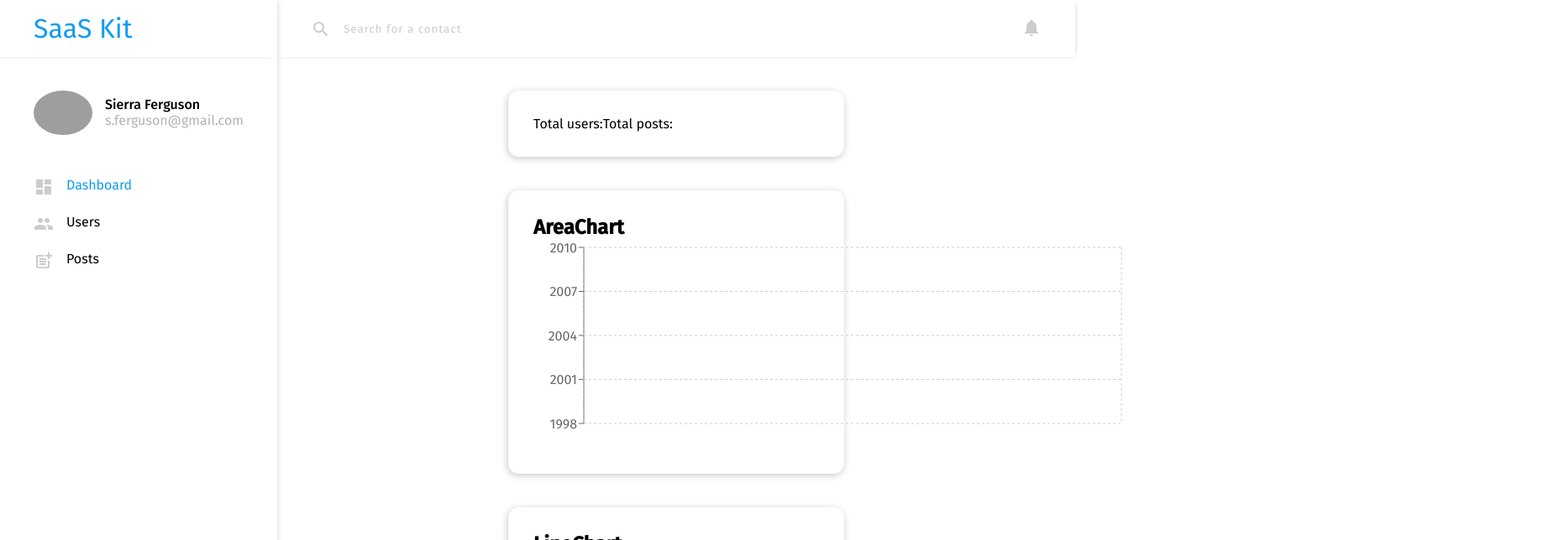
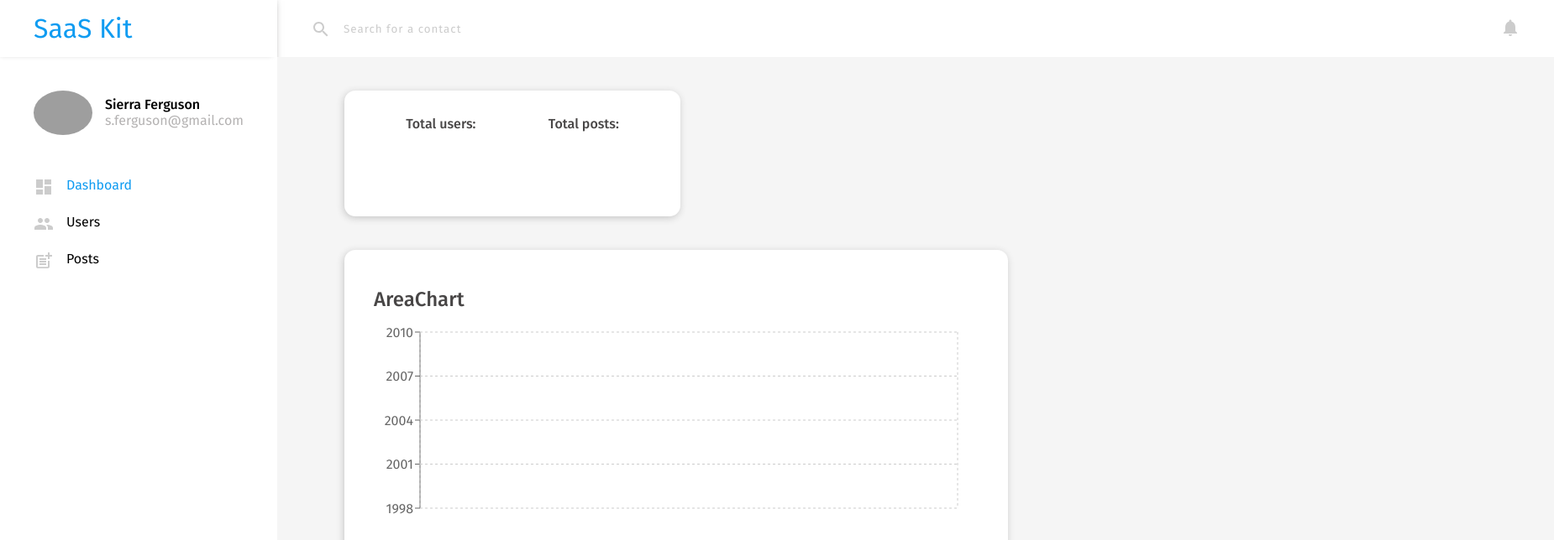
Before and after one commit to Victoria-Sirghii/dashboard, a React (Create React App) app: page /dashboard in a window 1280 px wide. Shown: the top 644 px of the page at 84% size, 1850 px wide, since content can reach past the window. Built offline with nearby package versions, Linux system fonts and the light colour scheme; no server answers; grey boxes are pictures that could not be loaded.

Commit message:
edited and added some changes

```diff
--- a/src/components/Dashboard/Content/Options/Posts.tsx
+++ b/src/components/Dashboard/Content/Options/Posts.tsx
@@ -1,10 +1,10 @@
-import { axios } from "api";
 import { useMutation, useQuery, useQueryClient } from "react-query";
 import { useState } from "react";
 import { Link, useParams } from "react-router-dom";
 import EditIcon from "@material-ui/icons/Edit";
 import ArrowDropDownIcon from "@material-ui/icons/ArrowDropDown";
 import DeleteIcon from "@material-ui/icons/Delete";
+import { axios } from "api";
 import { NewPost, IdParams } from "types/types";
 
 export const Posts: React.FC = () => {
@@ -16,9 +16,9 @@ export const Posts: React.FC = () => {
 
   const { data, isLoading } = useQuery(["post", page], async () => {
     const { data } = await axios.get("unknown?page=" + page);
-    const pages = Math.ceil(data.total / data.per_page)
-    const newArray:any[] = [] = Array.from({length: pages}, (x,i) => i + 1);
-    setTotalPages(newArray)
+    const pages = Math.ceil(data.total / data.per_page);
+    const newArray: any[] = Array.from({ length: pages }, (x, i) => i + 1);
+    setTotalPages(newArray);
     return data.data;
   });
 
@@ -30,9 +30,9 @@ export const Posts: React.FC = () => {
       },
     }
   );
-  const handlePage = (index:any) => {
-    setPage(index)
-  }
+  const handlePage = (index: any) => {
+    setPage(index);
+  };
 
   const editHandler = (post: any) => {
     setEditPost(post);
@@ -102,10 +102,11 @@ export const Posts: React.FC = () => {
             <button
               key={index}
               className="page-btn btn"
-                onClick={() => handlePage(index+1)}
+              onClick={() => handlePage(index + 1)}
             >
               {index + 1}
-              </button>)
+            </button>
+          );
         })}
       </div>
     </div>
--- a/src/components/Dashboard/Content/Options/Users.tsx
+++ b/src/components/Dashboard/Content/Options/Users.tsx
@@ -1,13 +1,12 @@
-import { axios } from "api";
 import { useQuery, useMutation, useQueryClient } from "react-query";
+import { useState } from "react";
 import { Link } from "react-router-dom";
 import EditIcon from "@material-ui/icons/Edit";
 import ArrowDropDownIcon from "@material-ui/icons/ArrowDropDown";
 import DeleteIcon from "@material-ui/icons/Delete";
-import { useState } from "react";
+import { axios } from "api";
 import { Modal } from "components";
 import { NewUser } from "types/types";
-
 
 export const Users: React.FC = () => {
   const [page, setPage] = useState(1);
@@ -27,19 +26,13 @@ export const Users: React.FC = () => {
     setIsModalOpen(false);
   };
 
-  const {
-    data = [],
-    isLoading,
-  } = useQuery(
-    ["users", page],
-    async () => {
+  const { data = [], isLoading } = useQuery(["users", page], async () => {
     const { data } = await axios.get("users?page=" + page);
-      const pages = Math.ceil(data.total / data.per_page)
-      const newArray:any[] = [] = Array.from({length: pages}, (x,i) => i + 1);
-      setTotalPages(newArray)
+    const pages = Math.ceil(data.total / data.per_page);
+    const newArray: any[] = Array.from({ length: pages }, (x, i) => i + 1);
+    setTotalPages(newArray);
     return data.data;
-    }
-  );
+  });
 
   const mutation = useMutation(
     (userId: string) => axios.delete(`/users/${userId}`),
@@ -55,9 +48,9 @@ export const Users: React.FC = () => {
     setIsModalOpen(true);
   };
 
-  const handlePage = (index:any) => {
-    setPage(index)
-  }
+  const handlePage = (index: any) => {
+    setPage(index);
+  };
 
   if (isLoading) {
     return <h1>Loading...</h1>;
@@ -130,10 +123,11 @@ export const Users: React.FC = () => {
             <button
               key={index}
               className="page-btn btn"
-            onClick={() => handlePage(index+1)}
+              onClick={() => handlePage(index + 1)}
             >
               {index + 1}
-          </button>)
+            </button>
+          );
         })}
       </div>
     </div>
--- a/src/styles/DashboardComponents/header.scss
+++ /dev/null
@@ -1,25 +0,0 @@
-$light-gray: rgb(204, 204, 204);
-
-.header {
-  box-shadow: 2px 1px 6px -3px #c7c7c7;
-  padding: 0 40px;
-
-  .header-center{
-    align-items: center;
-    justify-content: space-between;
-    height: 70px;
-  }
-
-  .field {
-    padding-left: 15px;
-    outline: 0;
-    border-width: 0 0 0;
-    border-color: $light-gray;
-    &::placeholder {
-      color: $light-gray;
-      letter-spacing: 1px;
-      font-weight: 400;
-    }
-  }
-
-}
--- a/src/styles/DashboardComponents/post.scss
+++ /dev/null
@@ -1,21 +0,0 @@
-.buttons-form {
-  margin: 0 auto;
-  .btn-add,
-  .btn-cancel {
-    margin: 35px 10px;
-    padding: 10px;
-    border-radius: $border-radius;
-    border: 0;
-    background-color: $blue;
-    color: $white;
-    text-transform: uppercase;
-    letter-spacing: 3px;
-    &:hover {
-      background-color: $dark-blue;
-    }
-  }
-}
-
-.edit-link {
-  color: #666565;
-}
--- a/src/styles/DashboardComponents/sidebar.scss
+++ /dev/null
@@ -1,62 +0,0 @@
-$blue: #109cf1;
-$gray: rgb(180, 178, 178);
-$light-gray: rgb(204, 204, 204);
-
-.sidebar {
-  width: 330px;
-  box-shadow: -6px 1px 10px 0px #292828;
-  position: fixed;
-  top: 0;
-  bottom: 0;
-  left: 0;
-  right: 0;
-}
-
-.user-image {
-  border-radius: 50%;
-  width: 70px;
-}
-
-.h1-title {
-  color: $blue;
-  box-shadow: -3px 1px 6px -3px #c7c7c7;
-  padding: 15px 0 15px 40px;
-  font-weight: 400;
-}
-
-.user-info {
-  padding: 40px;
-  justify-content: space-between;
-  align-items: center;
-  flex-wrap: wrap;
-}
-
-.user-name {
-  font-weight: 500;
-}
-
-.user-email {
-  color: $gray;
-}
-
-.menu {
-  list-style-type: none;
-  text-decoration: none;
-  li {
-    padding: 10px 40px;
-    align-content: flex-start;
-  }
-  a{
-    text-decoration: none;
-    padding-left: 15px;
-  }
-}
-.icon-color {
-  color: $light-gray;
-}
-.option {
-  color: black;
-}
-.active a {
-  color: $blue;
-}
--- a/src/styles/DashboardComponents/singlePost.scss
+++ /dev/null
@@ -1,10 +0,0 @@
-.circle-color {
-  width: 150px;
-  height: 150px;
-  border-radius: 80px;
-  margin-bottom: 30px;
-}
-
-.bold {
-  font-weight: 500;
-}
--- a/src/styles/DashboardComponents/singleUser.scss
+++ /dev/null
@@ -1,24 +0,0 @@
-$light-gray: rgb(245, 245, 245);
-
-.user-container {
-  background-color: $light-gray;
-}
-
-.cart {
-  background-color: white;
-  width: 400px;
-  border: 1px solid rgb(224, 224, 224);
-  box-shadow: -1px 2px 9px 0px #c7c7c7;
-  padding: 40px;
-  margin: 0 auto;
-  margin-top: 50px;
-  flex-direction: column;
-  align-items: center;
-  justify-content: center;
-}
-
-.avatar {
-  border-radius: 50%;
-  width: 150px;
-  margin-bottom: 30px;
-}
--- a/src/styles/DashboardComponents/users.scss
+++ /dev/null
@@ -1,100 +0,0 @@
-$border-radius: 7px;
-$light-gray: rgb(245, 245, 245);
-$text-gray: rgb(170, 170, 170);
-$text-dark-gray: rgb(102, 101, 101);
-$dark-blue: #3b89ee;
-$blue: #109cf1;
-
-.content-container {
-  background-color: $light-gray;
-  padding: 60px 60px 140px 60px;
-}
-
-.content-header {
-  justify-content: space-between;
-  padding-bottom: 30px;
-}
-
-.sort-box {
-  color: $text-gray;
-  align-items: center;
-}
-
-.bl-color {
-  color: $blue;
-  padding-left: 5px;
-}
-
-.add-btn {
-  padding: 13px 50px;
-  background-color: #109cf1;
-  color: white;
-  border-radius: $border-radius;
-  border: 0;
-  background-color: $blue;
-
-  &:hover {
-    background-color: $dark-blue;
-  }
-}
-
-.table {
-  background-color: white;
-  border-collapse: collapse;
-  color: $text-dark-gray;
-  width: 100%;
-  padding-top: 20px;
-  border-radius: $border-radius;
-  overflow: hidden;
-  td,
-  th {
-    border-bottom: 1px solid #ddd;
-    padding: 20px 8px;
-    padding-left: 22px;
-  }
-  tr:hover {
-    background-color: #ddd;
-  }
-  th {
-    text-align: left;
-    font-weight: 400;
-  }
-}
-
-input[type="checkbox"] {
-  transform: scale(1.5);
-}
-
-.user-avatar {
-  border-radius: 50%;
-  width: 44px;
-}
-
-.name-box {
-  align-items: center;
-
-  .name {
-    padding-left: 15px;
-    font-weight: 500;
-  }
-
-  .name-center {
-    position: relative;
-    bottom: 14px;
-  }
-
-  a {
-    text-decoration: none;
-    color: $text-dark-gray;
-    font-weight: 500;
-  }
-}
-
-.page-btns {
-  justify-content: center;
-  margin-top: 20px;
-  .page-btn {
-    margin: 0 5px;
-    padding: 5px 10px;
-  }
-}
--- a/src/styles/dashboard.scss
+++ /dev/null
@@ -1,19 +0,0 @@
-.d-grid {
-  display: grid;
-  grid-template-columns: 330px 1fr;
-  grid-template-rows: 68px 1fr 50px;
-  gap: 0px 0px;
-}
-
-.header {
-  grid-area: 1 / 2 / 2 / 3;
-}
-.sidebar {
-  grid-area: 1 / 1 / 4 / 2;
-}
-.content {
-  grid-area: 2 / 2 / 3 / 3;
-}
-.footer {
-  grid-area: 3 / 2 / 4 / 3;
-}
--- a/src/styles/index.scss
+++ b/src/styles/index.scss
@@ -1,10 +1,10 @@
 @import "./register.scss";
 @import "./styles.scss";
-@import "./dashboard.scss";
-@import "./DashboardComponents/sidebar.scss";
-@import "./DashboardComponents/header.scss";
-@import "./DashboardComponents/users.scss";
-@import "./DashboardComponents//singleUser.scss";
-@import "./DashboardComponents/singlePost.scss";
+@import "./Dashboard/dashboard.scss";
+@import "./Dashboard/sidebar.scss";
+@import "./Dashboard/header.scss";
+@import "./Dashboard/users.scss";
+@import "./Dashboard//singleUser.scss";
+@import "./Dashboard/singlePost.scss";
 @import "./modal.scss";
-@import "./DashboardComponents/post.scss";
+@import "./Dashboard/post.scss";
--- a/src/styles/styles.scss
+++ b/src/styles/styles.scss
@@ -5,7 +5,9 @@
   font-family: "Fira Sans", sans-serif;
 }
 
-html, body, #root{
+html,
+body,
+#root {
   height: 100%;
 }
 
@@ -111,3 +113,7 @@ input[type="radio"] {
 .pointer {
   cursor: $cursor-pointer;
 }
+
+.space-around {
+  justify-content: space-around;
+}
```
Lines whose indentation alone changed are shown as unchanged.
